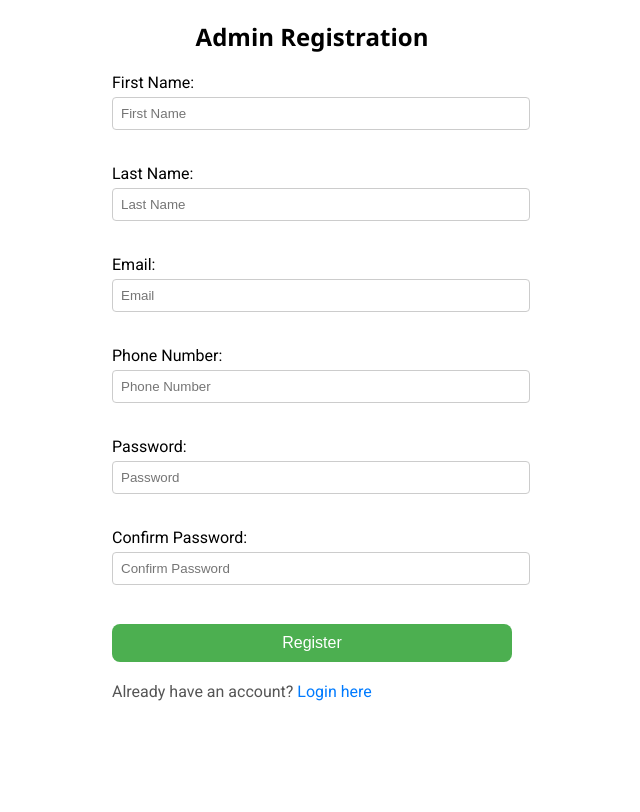
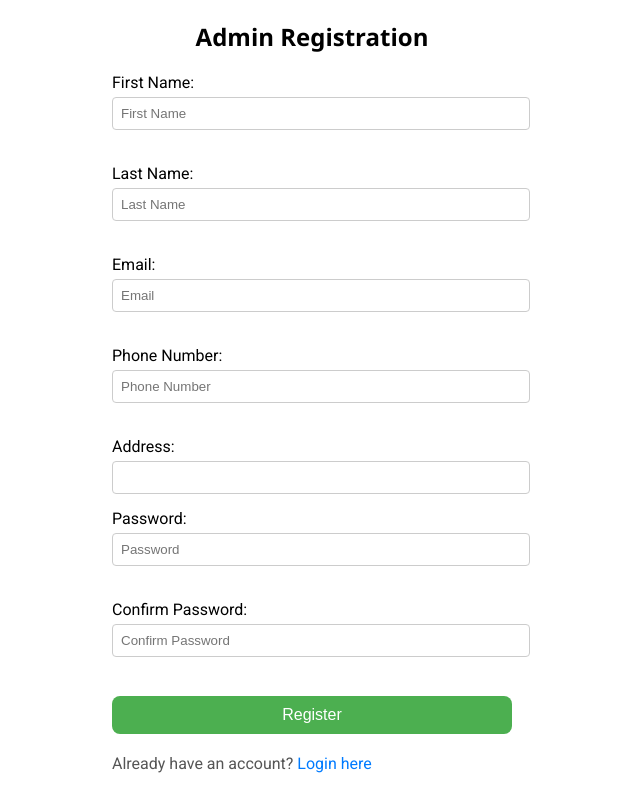
Before and after one commit to ROSHANSURADKAR/User-Rating-app, an Angular app: page /admin-register in a window 1280 px wide. Shown: the top 812 px of the page, without its empty margins (328-968 px from the left). Built offline with nearby package versions, Linux system fonts and the light colour scheme.

Commit message:
add adress admin

```diff
--- a/src/app/admin-register/admin-register.component.html
+++ b/src/app/admin-register/admin-register.component.html
@@ -38,6 +38,13 @@
       <small *ngIf="phoneCtrl.errors?.['required']">Phone number is required.</small>
       <small *ngIf="phoneCtrl.errors?.['pattern']">Enter a valid 10-digit number.</small>
     </div><br>
+<label>
+   Address:
+    <input [(ngModel)]=" address" name=" address" required pattern="^[0-9]{10}$" #addressField="ngModel" />
+  </label>
+  <div *ngIf=" addressField.invalid &&  addressField.touched" class="error">
+    Address is required.
+  </div>
 
     <label>
       Password:
--- a/src/app/admin-register/admin-register.component.ts
+++ b/src/app/admin-register/admin-register.component.ts
@@ -13,6 +13,7 @@ export class AdminRegisterComponent {
   last_name = '';
   email = '';
   phone_number = '';
+  address= '';
   password = '';
   confirm_password = '';
   otp = '';
@@ -21,12 +22,15 @@ export class AdminRegisterComponent {
   constructor(private apiService: ApiService, private router: Router) {}
 
   registerAdmin() {
-    const adminData = {  first_name: this.first_name,
+    const adminData = {
+      first_name: this.first_name,
       last_name: this.last_name,
       email: this.email,
       password: this.password,
       confirm_password: this.confirm_password,
-      phone_number: this.phone_number };
+      phone_number: this.phone_number,
+      address:this.address
+     };
 
       this.apiService.adminRegister(adminData).subscribe(
       (response: any) => {
```
